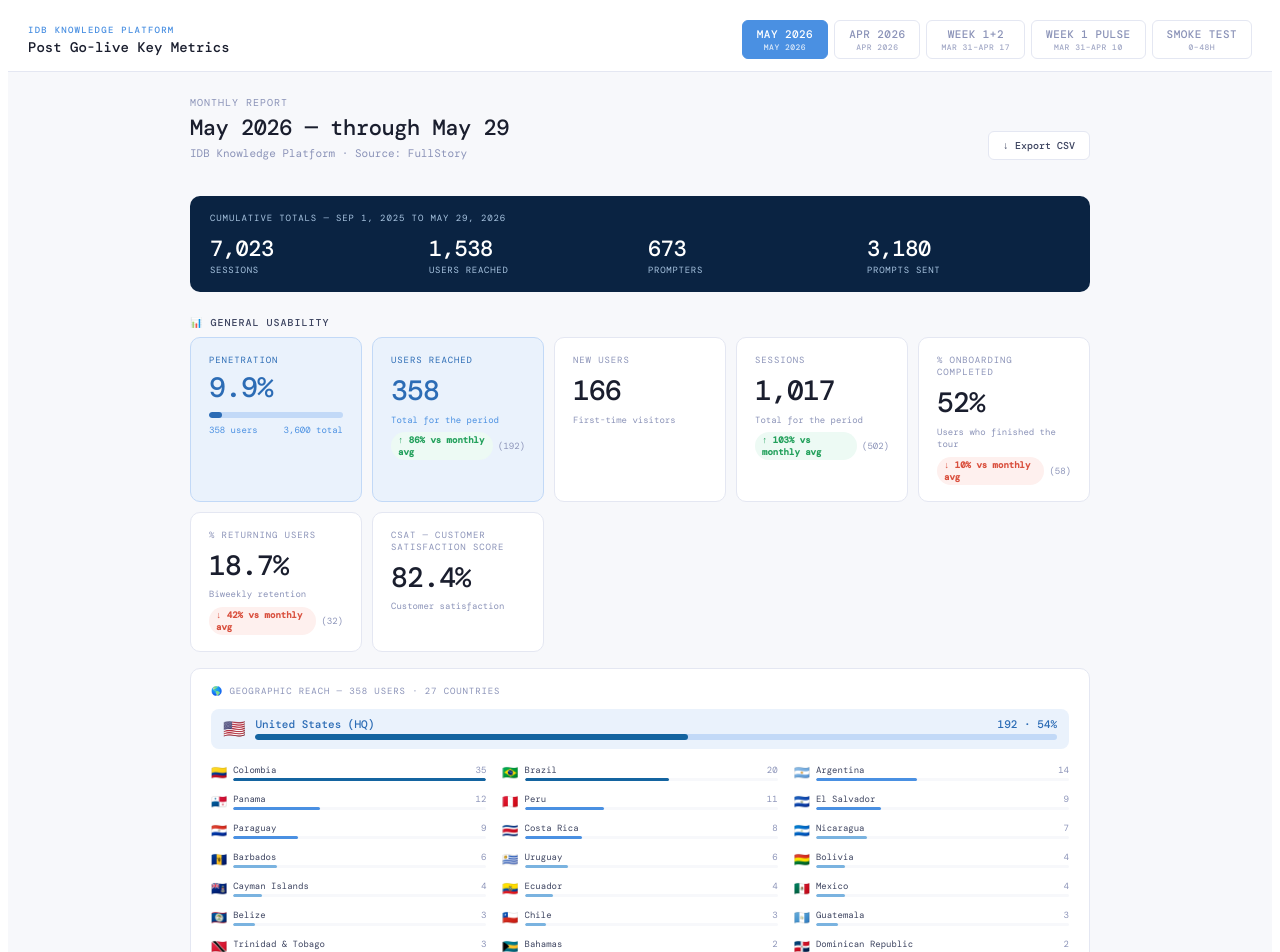
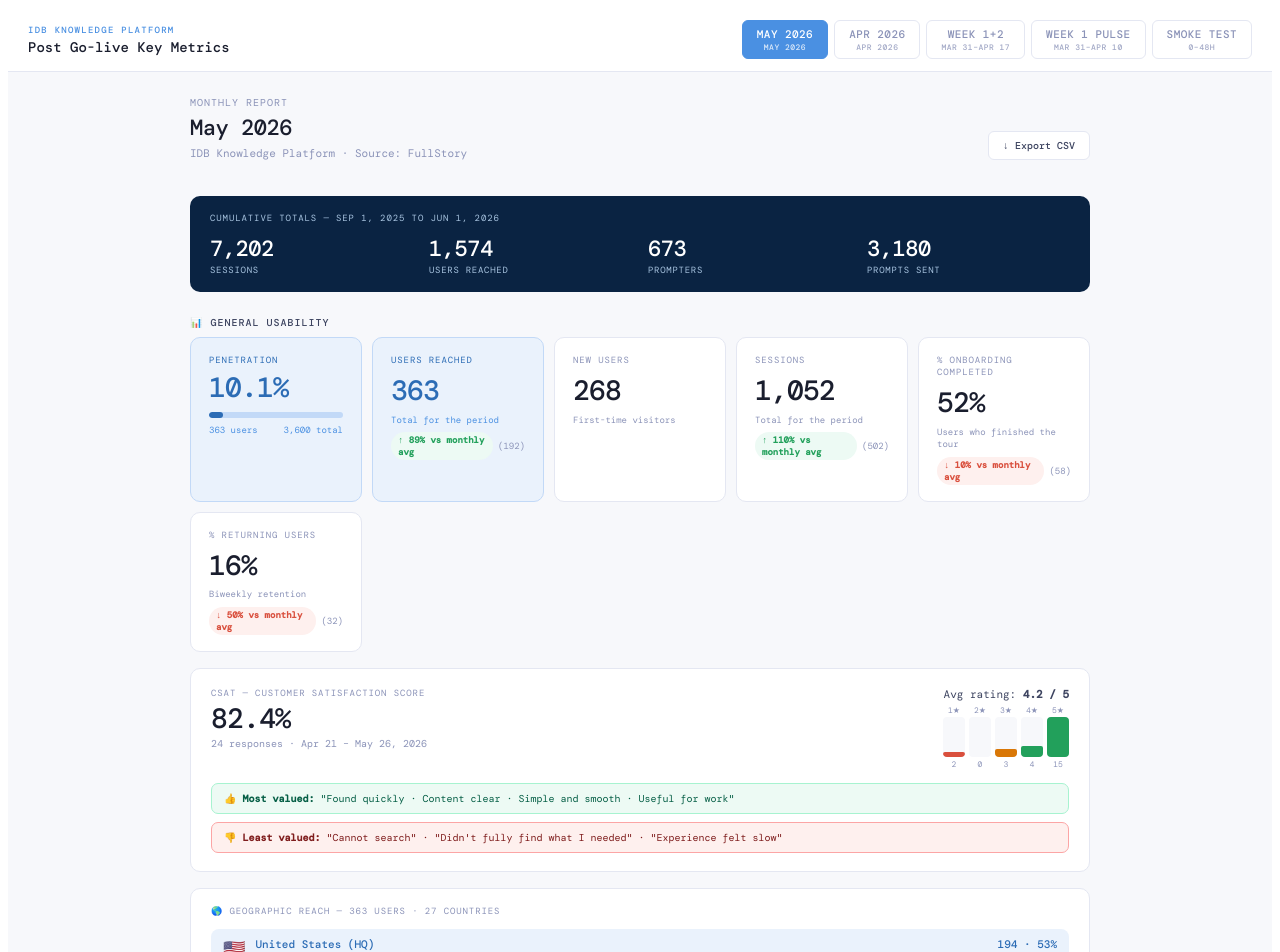
Before and after one commit to jimenasalinasg/KPsmoketest, a React (Vite) app: page / in a window 1280 px wide. Shown: the top 952 px of the page. Built offline with nearby package versions, Linux system fonts and the light colour scheme; a web font is replaced by a local one.

Commit message:
Update App.jsx

```diff
--- a/src/App.jsx
+++ b/src/App.jsx
@@ -1168,36 +1168,36 @@ function Monthly() {
 }
 
 // ── MAY 2026 DATA ─────────────────────────────────────────
-// Partial — through May 29, 2026
+// Partial — May 31, 2026
 const MAY = {
-  sessions: 1017,
-  users: 358,
-  first_time: 166,
-  prompters: 143,
+  sessions: 1052,
+  users: 363,
+  first_time: 268,
+  prompters: 133,
   prompts: 625,
-  avgTime: "19.92s",
+  avgTime: "20.2s",
   dropoff: 87,
-  retention: 18.7,
-  highlighted: 448,
+  retention: 16,
+  highlighted: 463,
   highlightedOpenSearch: 217,
-  copied: 180,
+  copied: 191,
   copiedOpenSearch: 99,
-  sourceClicks: 48,
-  pillPageviews: 128,
+  sourceClicks: 50,
+  pillPageviews: 130,
   pillTop: "Similar Projects (40)",
   pillBot: "Literature (10)",
-  openSearchVisits: 143,
+  openSearchVisits: 144,
   tourCompletion: 52,
   csat: "82.4%",
   thumbsUp: 1,
   thumbsDown: 2,
-  promptGalleryClicks: 16,
+  promptGalleryClicks: 17,
   recentSearchClicks: 10,
-  newSearchClicks: 1,
+  newSearchClicks: 17,
   totalCountries: 27,
   lwa: {
-    visits: 94,
-    uniqueUsers: 35,
+    visits: 98,
+    uniqueUsers: 37,
     usersCreated: 8,
     lessonsStartedTotal: 44,
     lessonsStartedExecution: 36,
@@ -1211,15 +1211,15 @@ const MAY = {
     pctReviewed: 24,
   },
   countries: [
-    { name: "United States (HQ)", code: "US", users: 192, pct: 54 },
+    { name: "United States (HQ)", code: "US", users: 194, pct: 53 },
     { name: "Colombia",           code: "CO", users: 35,  pct: 10 },
     { name: "Brazil",             code: "BR", users: 20,  pct: 6  },
-    { name: "Argentina",          code: "AR", users: 14,  pct: 4  },
+    { name: "Argentina",          code: "AR", users: 15,  pct: 4  },
     { name: "Panama",             code: "PA", users: 12,  pct: 3  },
     { name: "Peru",               code: "PE", users: 11,  pct: 3  },
-    { name: "El Salvador",        code: "SV", users: 9,   pct: 3  },
-    { name: "Paraguay",           code: "PY", users: 9,   pct: 3  },
-    { name: "Costa Rica",         code: "CR", users: 8,   pct: 2  },
+    { name: "Costa Rica",         code: "CR", users: 9,   pct: 2  },
+    { name: "El Salvador",        code: "SV", users: 9,   pct: 2  },
+    { name: "Paraguay",           code: "PY", users: 9,   pct: 2  },
     { name: "Nicaragua",          code: "NI", users: 7,   pct: 2  },
     { name: "Barbados",           code: "BB", users: 6,   pct: 2  },
     { name: "Uruguay",            code: "UY", users: 6,   pct: 2  },
@@ -1230,11 +1230,11 @@ const MAY = {
     { name: "Belize",             code: "BZ", users: 3,   pct: 1  },
     { name: "Chile",              code: "CL", users: 3,   pct: 1  },
     { name: "Guatemala",          code: "GT", users: 3,   pct: 1  },
+    { name: "Spain",              code: "ES", users: 3,   pct: 1  },
     { name: "Trinidad & Tobago",  code: "TT", users: 3,   pct: 1  },
     { name: "Bahamas",            code: "BS", users: 2,   pct: 1  },
     { name: "Dominican Republic", code: "DO", users: 2,   pct: 1  },
     { name: "Honduras",           code: "HN", users: 2,   pct: 1  },
-    { name: "Spain",              code: "ES", users: 2,   pct: 1  },
     { name: "Guyana",             code: "GY", users: 1,   pct: 0  },
     { name: "Haiti",              code: "HT", users: 1,   pct: 0  },
     { name: "Jamaica",            code: "JM", users: 1,   pct: 0  },
@@ -1243,7 +1243,7 @@ const MAY = {
 
 // ── MAY MONTHLY VIEW ──────────────────────────────────────
 function MayMonthly() {
-  const MONTH = "May 2026 — through May 29";
+  const MONTH = "May 2026";
 
   const flag = (code) => code ? [...code.toUpperCase()].map(c => String.fromCodePoint(c.charCodeAt(0) + 127397)).join("") : "🌐";
 
@@ -1346,12 +1346,12 @@ function MayMonthly() {
       {/* Cumulative totals */}
       <div style={{ background: "#0A2342", borderRadius: 10, padding: "16px 20px" }}>
         <div style={{ fontSize: 9, textTransform: "uppercase", letterSpacing: "0.1em", color: "#a8c4e0", marginBottom: 14 }}>
-          Cumulative totals — Sep 1, 2025 to May 29, 2026
+          Cumulative totals — Sep 1, 2025 to Jun 1, 2026
         </div>
         <div style={{ display: "grid", gridTemplateColumns: "repeat(4, 1fr)", gap: 16 }}>
           {[
-            { label: "Sessions", value: "7,023" },
-            { label: "Users reached", value: "1,538" },
+            { label: "Sessions", value: "7,202" },
+            { label: "Users reached", value: "1,574" },
             { label: "Prompters", value: "673" },
             { label: "Prompts sent", value: "3,180" },
           ].map((m, i) => (
@@ -1381,7 +1381,39 @@ function MayMonthly() {
         <MCard label="Sessions" value={MAY.sessions.toLocaleString()} desc="Total for the period" bench={BENCH.monthly.sessions} />
         <MCard label="% Onboarding completed" value={`${MAY.tourCompletion}%`} desc="Users who finished the tour" bench={BENCH.monthly.tourCompletion} />
         <MCard label="% Returning users" value={MAY.retention != null ? `${MAY.retention}%` : null} desc="Biweekly retention" bench={BENCH.monthly.retention} />
-        <MCard label="CSAT — Customer Satisfaction Score" value={MAY.csat ?? "—"} desc={MAY.csat ? "Customer satisfaction" : "Coming soon"} />
+      </div>
+
+      {/* CSAT block */}
+      <div style={{ background: SURF, border: `1px solid ${BDR}`, borderRadius: 10, padding: "18px 20px" }}>
+        <div style={{ display: "flex", justifyContent: "space-between", alignItems: "flex-start", marginBottom: 14 }}>
+          <div>
+            <div style={{ fontSize: 9, textTransform: "uppercase", letterSpacing: "0.1em", color: INK3, marginBottom: 6 }}>CSAT — Customer Satisfaction Score</div>
+            <div style={{ fontSize: 28, fontWeight: 500, color: INK, letterSpacing: "-0.03em", lineHeight: 1 }}>82.4%</div>
+            <div style={{ fontSize: 10, color: INK3, marginTop: 4 }}>24 responses · Apr 21 – May 26, 2026</div>
+          </div>
+          <div style={{ textAlign: "right" }}>
+            <div style={{ fontSize: 11, color: INK2, marginBottom: 4 }}>Avg rating: <strong>4.2 / 5</strong></div>
+            <div style={{ display: "flex", gap: 4, justifyContent: "flex-end" }}>
+              {[{r:1,n:2},{r:2,n:0},{r:3,n:3},{r:4,n:4},{r:5,n:15}].map(({r,n}) => (
+                <div key={r} style={{ textAlign: "center" }}>
+                  <div style={{ fontSize: 8, color: INK3, marginBottom: 2 }}>{r}★</div>
+                  <div style={{ width: 22, background: BG, borderRadius: 4, overflow: "hidden", height: 40, display: "flex", alignItems: "flex-end" }}>
+                    <div style={{ width: "100%", height: `${(n/15)*100}%`, background: n === 0 ? BDR : r >= 4 ? GREEN : r === 3 ? AMBER : RED, borderRadius: 2 }} />
+                  </div>
+                  <div style={{ fontSize: 8, color: INK3, marginTop: 2 }}>{n}</div>
+                </div>
+              ))}
+            </div>
+          </div>
+        </div>
+        <div style={{ display: "flex", flexDirection: "column", gap: 8 }}>
+          <div style={{ padding: "8px 12px", background: "#edfaf4", border: "1px solid #a7f3d0", borderRadius: 7, fontSize: 10, color: "#065f46" }}>
+            👍 <strong>Most valued:</strong> "Found quickly · Content clear · Simple and smooth · Useful for work"
+          </div>
+          <div style={{ padding: "8px 12px", background: "#fef0ee", border: "1px solid #fca5a5", borderRadius: 7, fontSize: 10, color: "#7f1d1d" }}>
+            👎 <strong>Least valued:</strong> "Cannot search" · "Didn't fully find what I needed" · "Experience felt slow"
+          </div>
+        </div>
       </div>
 
       {/* Geo */}
```
